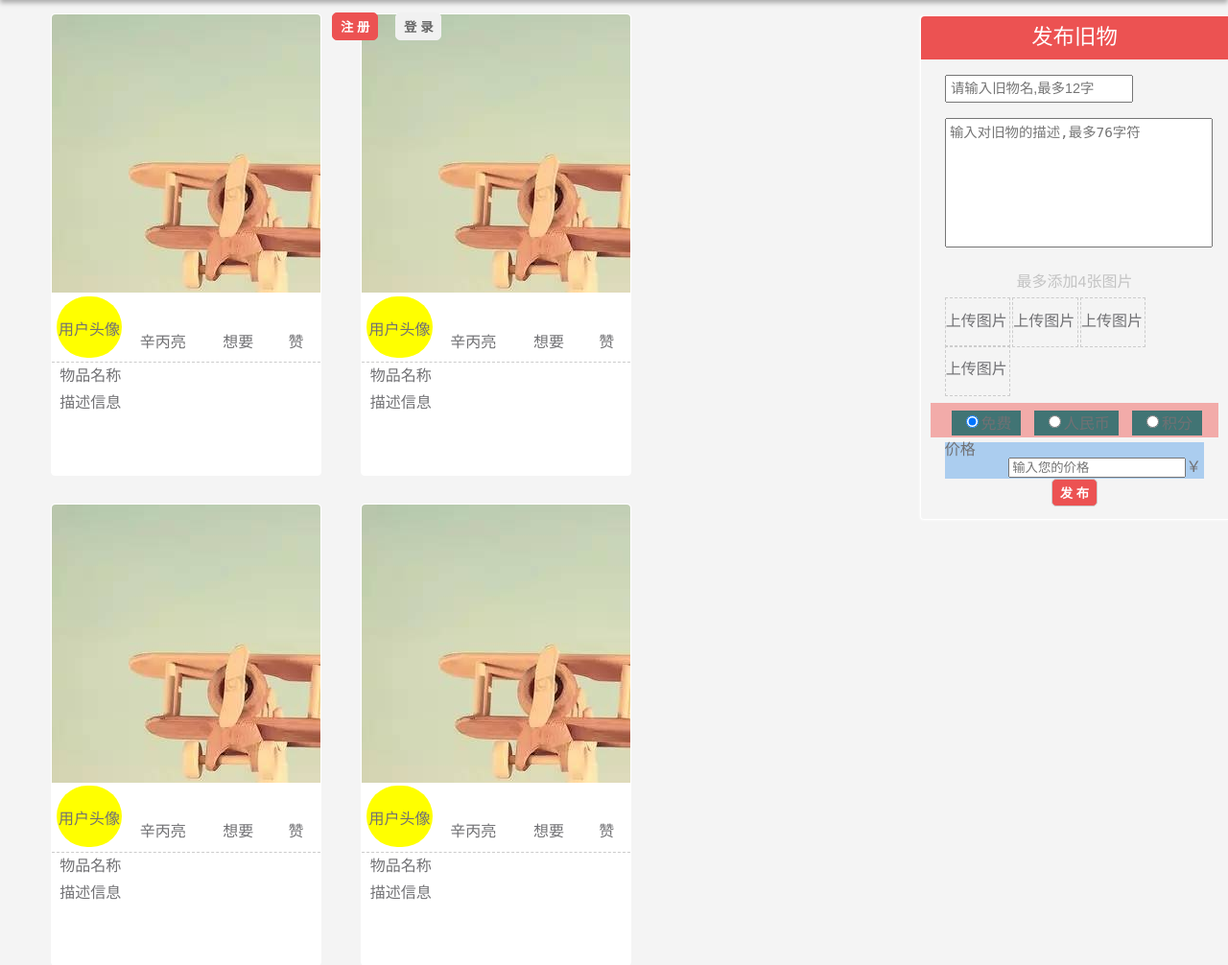
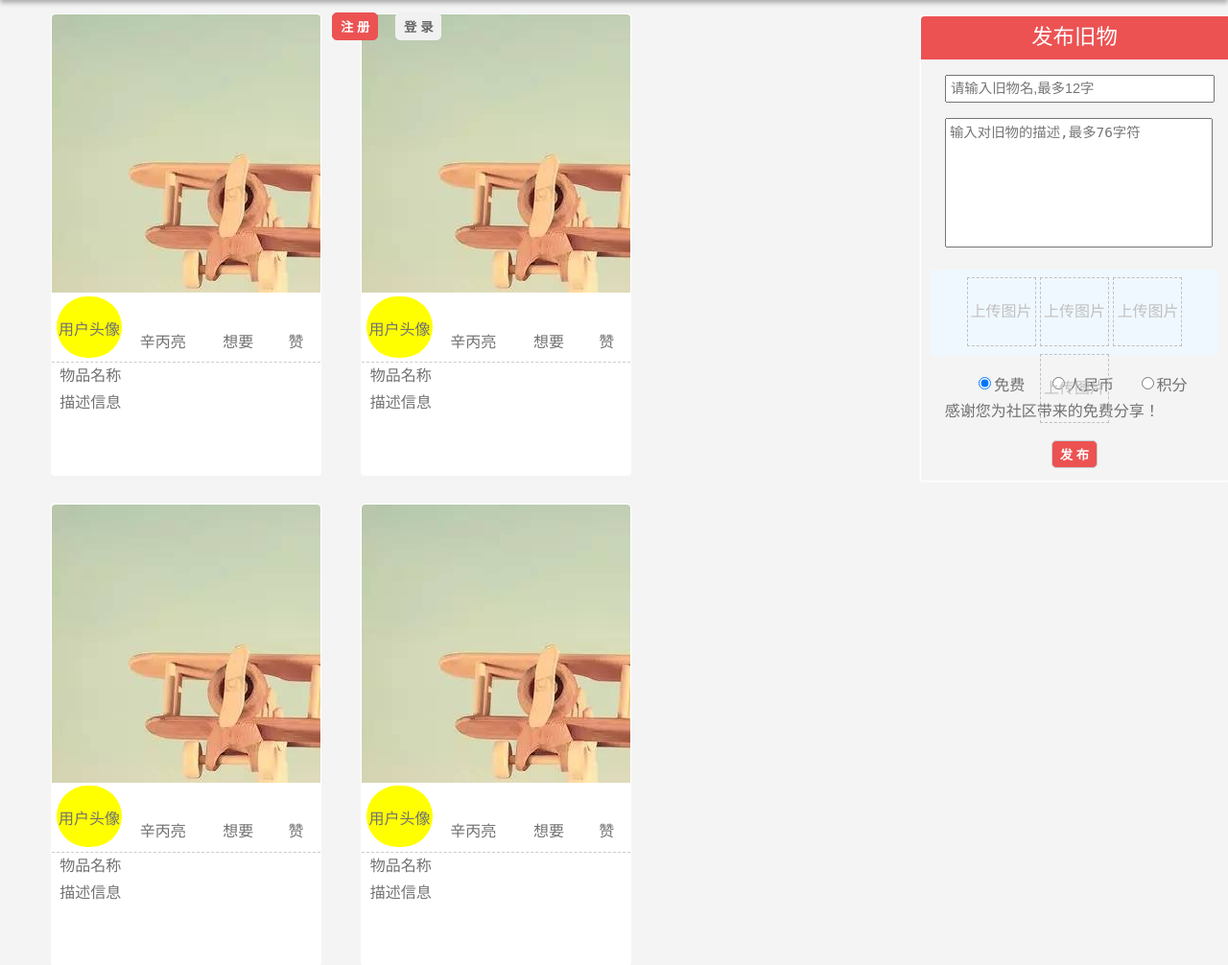
Before and after one commit to 0dayso/jie, a PHP site: page /jie/ in a window 1280 px wide. Shown: the part 56-1062 px from the top of the page at 96% size. Run offline with PHP 8.4, Linux system fonts and the light colour scheme; some web fonts are replaced.

Commit message:
完成货物上传
货物上传除图片上传外！

```diff
--- a/App/Model/CheckUserMessage.php
+++ b/App/Model/CheckUserMessage.php
@@ -25,7 +25,7 @@ class CheckUserMessage{
 
 
     /**
-    * 描述: 去除数据两边的空格,并检测数据是否为空
+    * 描述: 去除数据两边的空格,并检测数据是否为空。这里应该使用封装好的字符串处理方法重构下
     * @date: 2016年4月16日 上午6:36:25
     * @author: xinbingliang <709464835@qq.com>
     * @param: $type 要检查的数据在数组中的名称
--- a/App/View/index.php
+++ b/App/View/index.php
@@ -2,7 +2,7 @@
 <html lang="en">
 <head>
     <meta charset="UTF-8">
-    <title>接下去</title>
+    <title>接下去，晒出你的旧物</title>
     <script src="<?php echo INLET;?>App/View/js/jquery1.12.1.js"></script>
     <link href="<?php echo INLET;?>App/View/style/index.css" rel="stylesheet" type="text/css"/>
 </head>
@@ -218,7 +218,7 @@
             <!-- 发布和信息 -->
             <section class="blown">
                 <h2>发布旧物</h2>
-                <form class="addgoods" action="" method="post">
+                <form class="addgoods" action="" method="post" enctype="multipart/form-data">
                     <label for="goodsname">
                         <input name="goodsname" id="goodsname" class="goodsname" placeholder="请输入旧物名,最多12字"/>
                         <span id="gnamemessage">&nbsp;</span>
@@ -227,20 +227,20 @@
                         <textarea class="goodsdis" id="goodsdis" name="goodsdis" placeholder="输入对旧物的描述,最多76字符"></textarea>
                         <span id="gdmessage">&nbsp;</span>
                     </label>
-                    <label>
-                        <h3>最多添加4张图片</h3>
-                        <div><input type="file" name="goodsimg[]"/><span>上传图片</span></div>
-                        <div><input type="file" name="goodsimg[]"/><span>上传图片</span></div>
-                        <div><input type="file" name="goodsimg[]"/><span>上传图片</span></div>
-                        <div><input type="file" name="goodsimg[]"/><span>上传图片</span></div>
-                    </label>
+                    <div id="imgbox">
+                        <input type="hidden" name="MAX_FILE_SIZE" value="2000000"/>
+                        <div><input type="file" class="file" name="file[]"/><span>上传图片</span></div>
+                        <div><input type="file" class="file" name="file[]"/><span>上传图片</span></div>
+                        <div><input type="file" class="file" name="file[]"/><span>上传图片</span></div>
+                        <div><input type="file" class="file" name="file[]"/><span>上传图片</span></div>
+                    </div>
                     <div class="type">
-                        <label for="free" class="rad"><input type="radio" name="type" value="1" checked id="free"><span>免费</span></label>
-                        <label for="rmb" class="rad"><input type="radio" name="type" value="2" id="rmb"/><span>人民币</span></label>
-                        <label for="num" class="rad"><input type="radio" name="type" value="3" id="num"/><span>积分</span></label>
+                        <label for="free" class="rad"><input class="select" type="radio" name="type" value="0" checked id="free"><span>免费</span></label>
+                        <label for="rmb" class="rad"><input class="select" type="radio" name="type" value="1" id="rmb"/><span>人民币</span></label>
+                        <label for="num" class="rad"><input class="select" type="radio" name="type" value="2" id="num"/><span>积分</span></label>
                     </div>
-                    <div class="typeactive">
-                        <div><span>价格</span><input name="money" type="" placeholder="输入您的价格"/><span>￥</span></div>
+                    <div id="typeactive" class="typeactive">
+                        <div><span>感谢您为社区带来的免费分享！</span></div>
                     </div>
                     <input type="submit" name="submit" class="submit" value="发&nbsp;布"/>
                 </form>
@@ -278,6 +278,7 @@
         </section>-->
     </section>
 </body>
+<!--自己编写的-->
 <script src="<?php echo INLET;?>App/View/js/outface.js"></script>
 <script src="<?php echo INLET;?>App/View/js/pushgoods.js"></script>
 </html>
--- a/App/View/style/index.css
+++ b/App/View/style/index.css
@@ -443,6 +443,55 @@ button {
   -webkit-box-shadow: 0 0 3px #ffffff;
   -moz-box-shadow: 0 0 3px #ffffff;
   box-shadow: 0 0 3px #ffffff;
+  /* 真正的上传图片表单容器 */
+  /*  #imgup{
+    position: absolute;
+    border: 1px solid #c0c0c0;
+    background-color: #685875;
+    width: 92%;
+    height: 90px;
+    top: 54%;
+    left: 3.8%;
+    text-align: center;
+    p,form{
+      border: 1px dashed #c0c0c0;
+      margin-top: .7em;
+      background-color: red;
+      width: 70px;
+      height: 70px;
+      display: inline-block;
+      opacity: .5;
+      position: relative;
+      input{
+        cursor: pointer;
+        z-index: 1000;
+        opacity: 0;
+        display: inline-block;
+        width: 100%;
+        height: 100%;
+        position: relative;
+      }
+      &:before{
+        content: "添加文件";
+        display: block;
+        position: absolute;
+        top: 0;
+        left: 0;
+        width: 100%;
+        height: 100%;
+        line-height: 70px;
+      }
+      &:after{
+
+      }
+    }
+   #content{
+      display: inline-block;
+      line-height: 70px;
+     text-align: center;
+      text-align: center;
+    }
+  }*/
 }
 .blown h2 {
   -webkit-border-top-left-radius: 4px;
@@ -459,6 +508,8 @@ button {
 .blown .addgoods {
   /*    background-color: #417474;*/
   margin: 1em .6em .8em .6em;
+  /* 图片上传容器 */
+  /* 发布类型 */
 }
 .blown .addgoods label {
   width: 90%;
@@ -467,14 +518,15 @@ button {
   /*      background-color: #685875;*/
   /* 物品名 */
   /* 描述信息 */
-  /* 添加图片 */
-  /* 发布类型 */
 }
 .blown .addgoods label input {
   height: 1.6em;
   font-size: .9em;
   padding-left: .3em;
   color: rgba(0, 0, 0, 0.5);
+}
+.blown .addgoods label .goodsname {
+  width: 100%;
 }
 .blown .addgoods label:first-child {
   height: 1.6em;
@@ -493,48 +545,56 @@ button {
   padding-left: .3em;
   color: rgba(0, 0, 0, 0.5);
 }
-.blown .addgoods label:nth-child(3) {
-  padding-top: .3em;
-  /*        background-color: #685875;*/
-  width: 90%;
+.blown .addgoods #imgbox {
+  background-color: aliceblue;
+  width: 100%;
+  height: 90px;
+  line-height: 100%;
+  text-align: center;
 }
-.blown .addgoods label:nth-child(3) div {
+.blown .addgoods #imgbox div {
+  background-position: center center;
+  /*      -webkit-box-shadow: 0 0 1px 1px rgba(0, 0, 0, .3);
+      -moz-box-shadow: 0 0 1px 1px rgba(0, 0, 0, .3);
+      box-shadow: 0 0 1px 1px rgba(0, 0, 0, .3);*/
+  background-size: 100%;
+  margin-top: .5em;
+  z-index: 999;
   display: inline-block;
   position: relative;
+  border: 1px dashed #c0c0c0;
 }
-.blown .addgoods label:nth-child(3) div input {
-  /*            border: 1px solid red;*/
-  width: 3.5em;
-  height: 3.5em;
-  margin-right: .799em;
-  display: inline;
+.blown .addgoods #imgbox div span {
+  color: #c0c0c0;
+  z-index: -1;
+  display: block;
+  width: 70px;
+  height: 70px;
+  position: absolute;
+  top: 0;
+  left: 0;
+  line-height: 70px;
+}
+.blown .addgoods #imgbox input {
+  z-index: 1000;
+  display: inline-block;
+  /*      background-color: #417474;*/
+  width: 70px;
+  height: 70px;
   opacity: 0;
-}
-.blown .addgoods label:nth-child(3) div span {
-  width: 100%;
-  height: 100%;
-  line-height: 3em;
-  left: 0;
-  position: absolute;
-  border: 1px dashed #cccccc;
-}
-.blown .addgoods label:nth-child(3) h3 {
-  color: rgba(0, 0, 0, 0.2);
-  /*            color: red;*/
-  text-align: center;
-  margin-bottom: .5em;
 }
 .blown .addgoods .type {
   overflow: auto;
   margin: .6em auto .3em auto;
-  background-color: #f2aba9;
+  /*      background-color: #f2aba9;*/
   padding-left: .8em;
   padding-bottom: .4em;
+  text-align: center;
 }
 .blown .addgoods .type .rad {
-  margin-left: .6em;
+  /*        margin-left: .6em;*/
   display: inline;
-  background-color: #417474;
+  /*        background-color: #417474;*/
   padding: .3em .6em;
   line-height: 1em;
 }
@@ -543,7 +603,7 @@ button {
   top: .3em;
 }
 .blown .addgoods .typeactive {
-  background-color: #abcdef;
+  /*      background-color: #abcdef;*/
   /*      display: none;*/
   margin: 0 auto;
   width: 90%;
--- a/configs/controller.php
+++ b/configs/controller.php
@@ -2,7 +2,7 @@
 $controller = array(
     'Index'=>array('Index', 'CheckIdcard', 'CheckName', 'CheckPassword', 'CheckEmail',
         'Reg', 'LogEmail', 'LogPassword', 'Log', 'LogOut'),
-    'Test'=>array('Index', 'Action'),
+    'PushGoods'=>array('Index', 'PushName', 'PushgDepict', 'PayNum', 'LodFile', 'ReturnImg'),
 );
 
 return $controller;
```
Also changed, not shown: App/Controller/PushGoods.php (added, +113 -0 lines), App/Model/ClearString.php (added, +48 -0 lines), App/Model/PushGoods.php (added, +15 -0 lines), App/View/js/pushgoods.js (+97 -0 lines), Static/style/Home.less (+91 -32 lines), Xin/FileUp.php (added, +129 -0 lines), App/View/img/x_alt.png (added).
